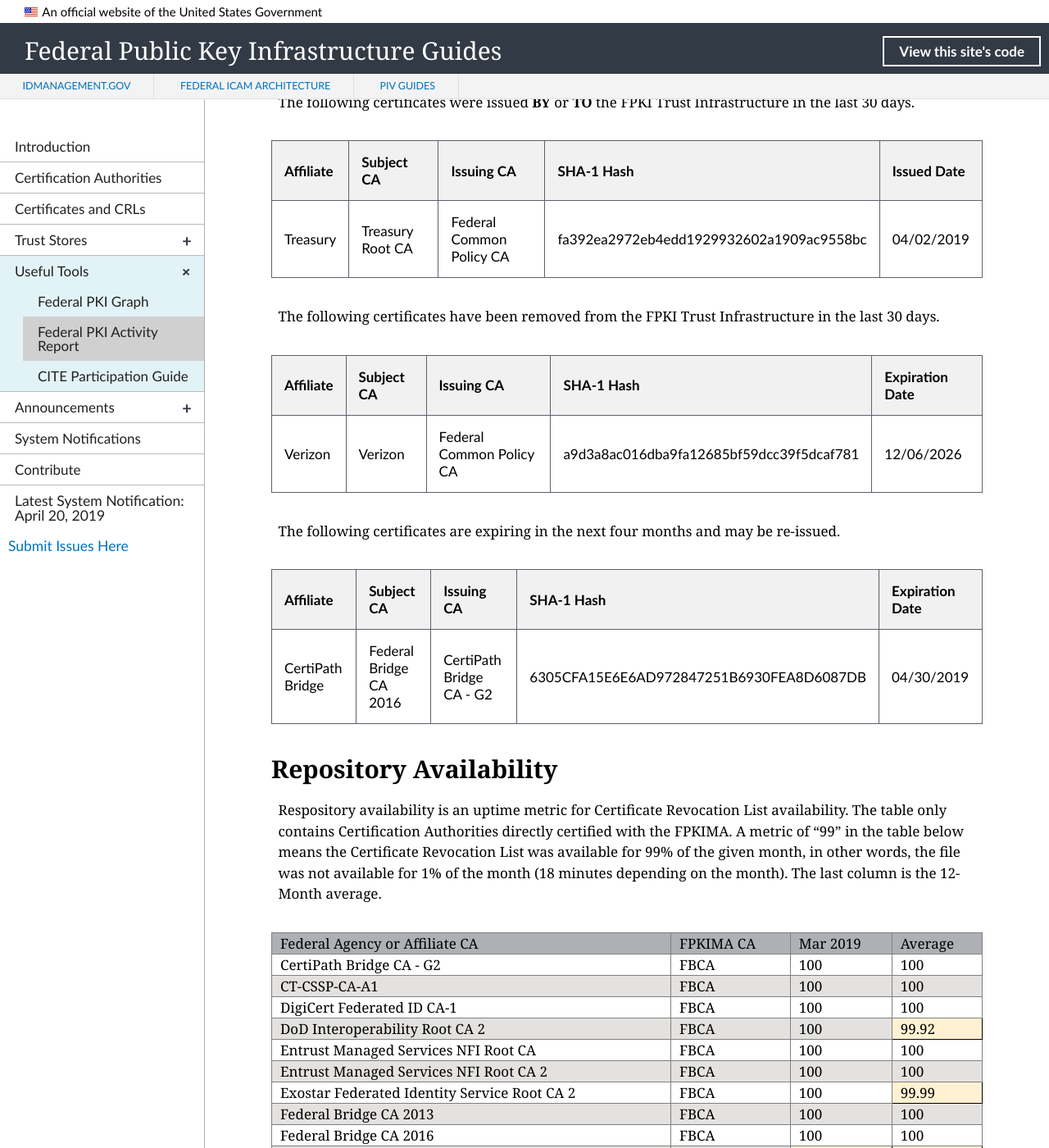
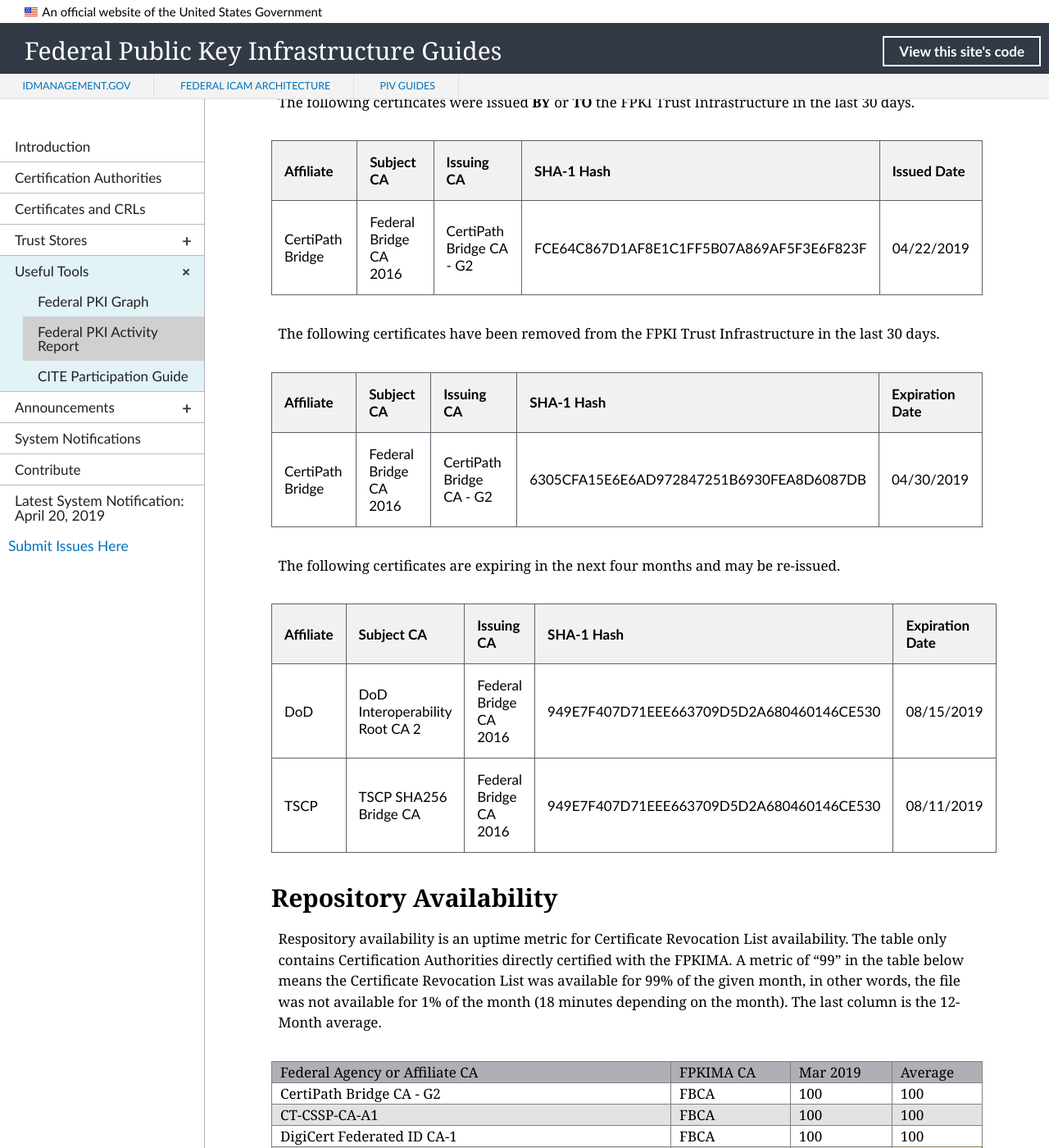
Before and after one commit to GSA/fpki-guides, a Jekyll site: the page built from _tools/03_fpki_activity_report.md, in a window 1280 px wide and 1400 px high, scrolled down 1665 px. Shown: the whole window at 82% size. Built offline with Jekyll 4.4.1, drawn with Linux system fonts in a browser that asks for light colours; nearby versions of some CDN libraries; library files that are not in the unit come from our copies; some of the changed text lies outside the part shown.

Commit message:
April Cert Activity

```diff
--- a/_tools/03_fpki_activity_report.md
+++ b/_tools/03_fpki_activity_report.md
@@ -15,7 +15,7 @@
 
 Resolve issues by contacting one of the teams:
 
-- Technical issues contact the [FPKIMA Team](mailto:fpkipa-ma@listserv.gsa.gov)
+- Technical issues contact the [FPKIMA Team](mailto:fpki-help@gsa.gov)
 - Certificate Policy issues contact the [Certificate Policy Working Group (CPWG)](mailto:fpkipa_cpwg@listserv.gsa.gov)
 
 ## Federal Agency and Affiliate PKI Status Summary
@@ -30,19 +30,20 @@
 
 | Affiliate | Subject CA | Issuing CA | SHA-1 Hash | Issued Date |
 | --------- | ---------- | ---------- | ------ | ------ |
-| Treasury | Treasury Root CA | Federal Common Policy CA | fa392ea2972eb4edd1929932602a1909ac9558bc | 04/02/2019 |
+| CertiPath Bridge | Federal Bridge CA 2016 | CertiPath Bridge CA - G2 | FCE64C867D1AF8E1C1FF5B07A869AF5F3E6F823F | 04/22/2019 |
 
 The following certificates have been removed from the FPKI Trust Infrastructure in the last 30 days.
 
 | Affiliate | Subject CA | Issuing CA | SHA-1 Hash | Expiration Date |
 | --------- | ---------- | ---------- | ------ | ------ |
-| Verizon | Verizon  | Federal Common Policy CA | a9d3a8ac016dba9fa12685bf59dcc39f5dcaf781 | 12/06/2026 |
+| CertiPath Bridge | Federal Bridge CA 2016 | CertiPath Bridge CA - G2 | 6305CFA15E6E6AD972847251B6930FEA8D6087DB | 04/30/2019 |
 
 The following certificates are expiring in the next four months and may be re-issued.
 
 | Affiliate | Subject CA | Issuing CA | SHA-1 Hash | Expiration Date |
 | --------- | ---------- | ---------- | ------ | ---------- |
-| CertiPath Bridge | Federal Bridge CA 2016 | CertiPath Bridge CA - G2 | 6305CFA15E6E6AD972847251B6930FEA8D6087DB | 04/30/2019 |
+| DoD | DoD Interoperability Root CA 2 | Federal Bridge CA 2016 | 949E7F407D71EEE663709D5D2A680460146CE530 | 08/15/2019 |
+| TSCP | TSCP SHA256 Bridge CA | Federal Bridge CA 2016 | 949E7F407D71EEE663709D5D2A680460146CE530 | 08/11/2019 |
 
 ## Repository Availability
 Respository availability is an uptime metric for Certificate Revocation List availability. The table only contains Certification Authorities directly certified with the FPKIMA. A metric of "99" in the table below means the Certificate Revocation List was available for 99% of the given month, in other words, the file was not available for 1% of the month (18 minutes depending on the month). The last column is the 12-Month average.
```
Also changed, not shown: other parts of _tools/03_fpki_activity_report.md (+1 -1 lines).
